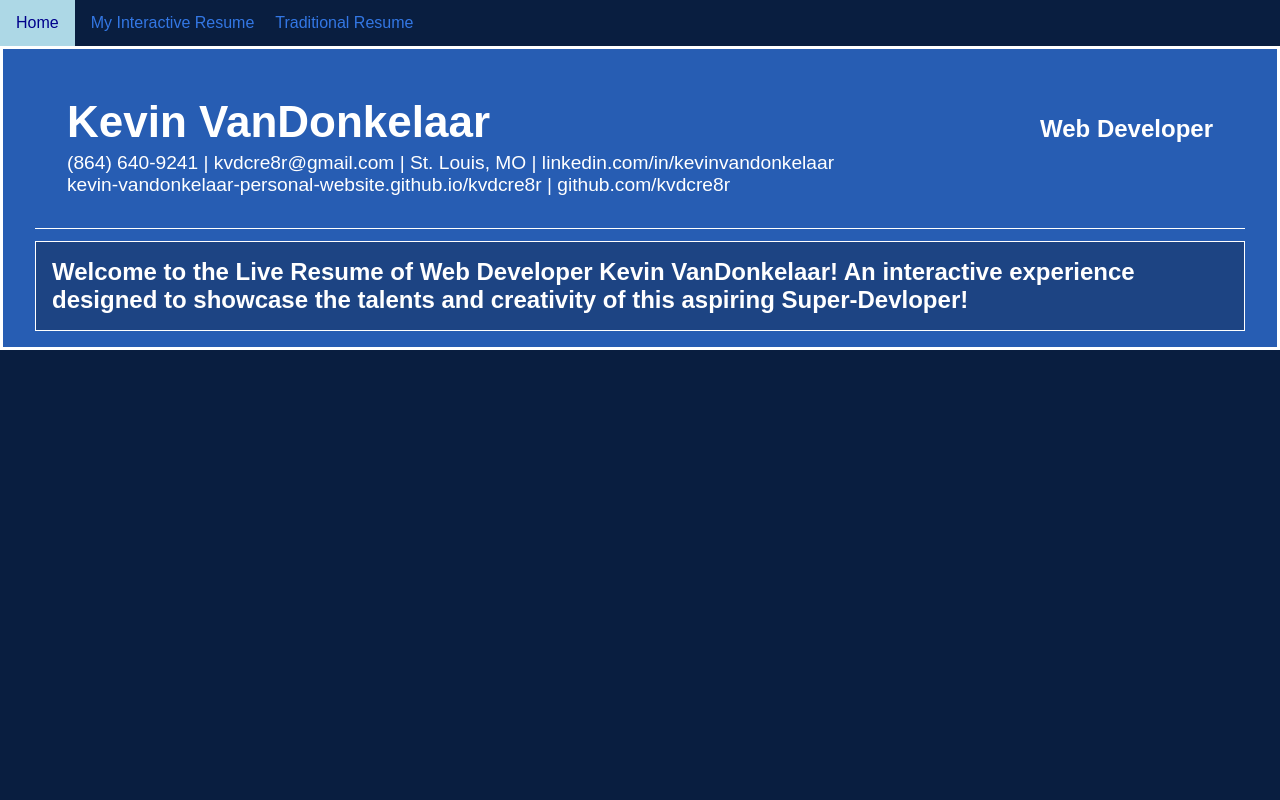
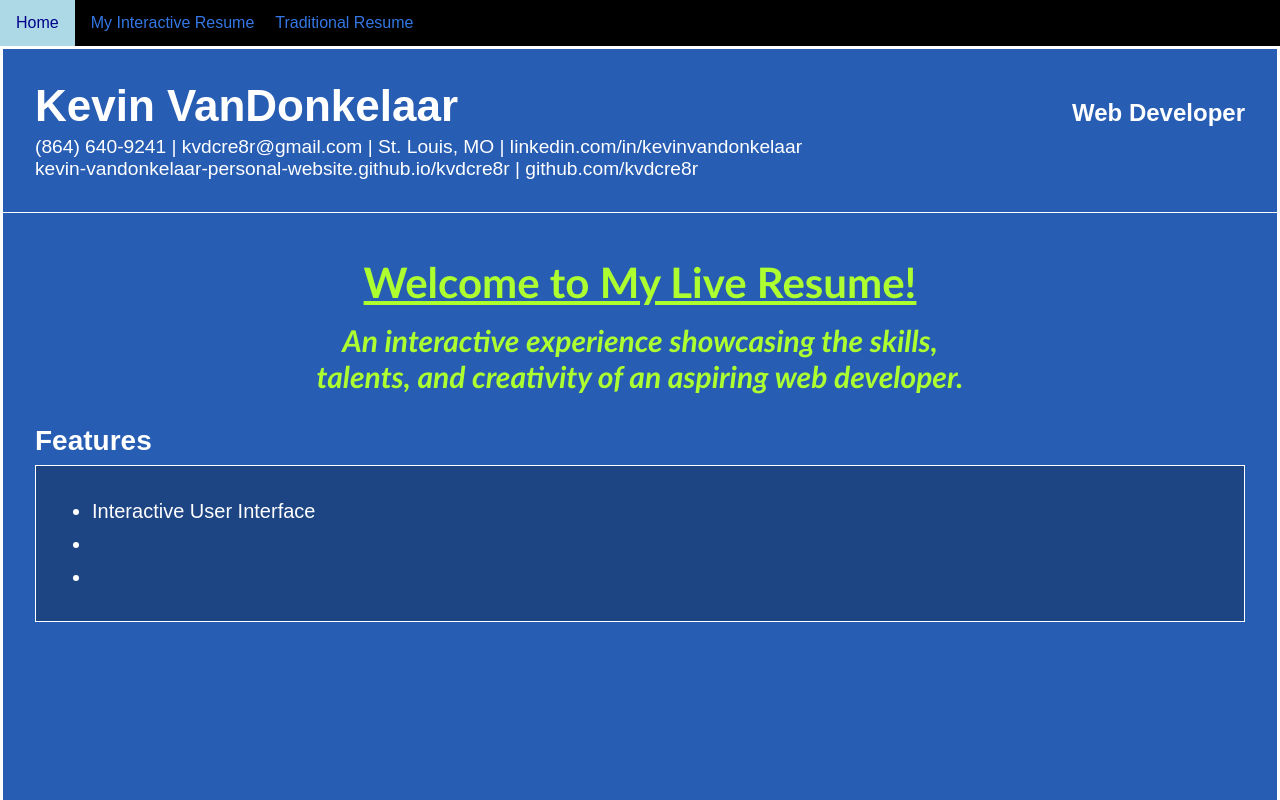
Before and after one commit to kvdcre8r/my_react_resume, a React (Vite) app: page / in a window 1280 px wide. Shown: the top 800 px of the page. Built offline with nearby package versions, Linux system fonts and the light colour scheme; the HTML template or start-up script is replaced by a standard one.

Commit message:
more  work on homepage and ui

```diff
--- a/src/App.css
+++ b/src/App.css
@@ -1,5 +1,4 @@
 * {
-  font-family: arial, sans-serif;
   margin: 0;
 }
 #root {
@@ -10,8 +9,8 @@
 
 body {
   font-family: open-sans, sans-serif;
-  background-color: #091e40;
-
+  background-color: black;
+}
 nav {
   display: flex;
   top: 0;
@@ -19,7 +18,7 @@ body {
   right: 0;
   overflow: hidden;
   position: sticky;
-    background-color: #091e40;
+  background-color: black;
   a {
     display: block;
     float: left;
@@ -80,7 +79,7 @@ body {
 
     h2 {
       text-align: right;
-        border: none
+      border: none;
     }
   }
 
@@ -90,7 +89,6 @@ body {
   }
 }
 
-
 #main-content {
   padding: 1rem 2rem;
 }
@@ -98,11 +96,10 @@ body {
   margin-top: 0.75em;
 
   article {
-      background-color: white;
+    background-color: #1d4483;
     padding: 1em;
     border: 0.1em solid white;
     margin-top: 0.5em;
-    }
   }
 }
 
--- a/src/Modules/Classic/classic.css
+++ b/src/Modules/Classic/classic.css
@@ -1,12 +1,15 @@
 .classic {
-  color: black;
-  background-color: white;
+  color:  rgb(62, 92, 126);
+  background-color: ivory;
   border: 0.2em solid black;
 
   h2 {
-    border-bottom: 0.1em solid black;
+    border-bottom: 0.1em solid rgb(47, 66, 87);
   }
   header {
-    border-bottom: 0.1em solid white;
+    border-bottom: 0.1em solid ivory;
+  }
+  article {
+    background-color: ivory;
   }
 }
--- a/src/Modules/Home/Home.jsx
+++ b/src/Modules/Home/Home.jsx
@@ -4,16 +4,30 @@ import "./home.css";
 export function Home() {
   return (
     <main className="home">
-      <div id="main-content">
+      <div id="home-content">
         <Header />
         <section>
-          <article>
+          <div id="intro">
             <h2>
-              Welcome to the Live Resume of Web Developer Kevin VanDonkelaar! An
-              interactive experience designed to showcase the talents and
-              creativity of this aspiring Super-Devloper!
+              <u>Welcome to My Live Resume!</u>
             </h2>
-          </article>
+            <h2 id="desc">
+              <em>
+                An interactive experience showcasing the skills, talents, and
+                creativity of an aspiring web developer.
+              </em>
+            </h2>
+          </div>
+          <div id="features">
+            <h2>Features</h2>
+            <article>
+              <ul>
+                <li>Interactive User Interface</li>
+                <li></li>
+                <li></li>
+              </ul>
+            </article>
+          </div>
         </section>
       </div>
     </main>
--- a/src/Modules/Home/home.css
+++ b/src/Modules/Home/home.css
@@ -3,20 +3,44 @@
   background-color: #275db3;
   border: 0.2em solid white;
 
-  header {
-    border-bottom: 0.1em solid white;
-  }
-  #main-content {
-    padding: 1rem 2rem;
+  #home-content {
+    padding-bottom: 20em;
+    header {
+      border-bottom: 0.1em solid white;
+      padding: 2rem;
+    }
 
-    article {
-      background-color: #1d4483;
-      font-family: spyagency;
+    section {
+      padding: 2em 2em;
+
+      #intro {
+        color: greenyellow;
+        text-align: center;
+        font-family:'Gill Sans', 'Gill Sans MT', Calibri, 'Trebuchet MS', sans-serif;
+        font-size: 1.5em;
+        text-wrap: balance;
+
+        #desc {
+          font-size: 1.25em;
+          padding: 0.5em;
+        }
+      }
+      #features {
+        padding-top: 1em;
+      }
+      h2 {
+        font-size: 1.75em;
+      }
+
+      article {
+        color: white;
+        text-align: left;
+
+        li {
+          font-size: 1.25em;
+          padding-top: 0.5em;
+        }
+      }
     }
   }
 }
-
-@font-face {
-  font-family: spyagency;
-  src: url(../../assets/spyagency.ttf);
-}
--- a/src/Modules/Stylized/stylized.css
+++ b/src/Modules/Stylized/stylized.css
@@ -1,13 +1,23 @@
 .stylized {
-  color: white;
-  background-color: #275db3;
+  color: black;
+  background-color:black;
   border: 0.2em solid white;
+  font-family: spyagency;
+  text-shadow: -.05em 0 greenyellow, 0 .05em greenyellow,
+  .05em 0 greenyellow, 0 -.05em greenyellow;;
 
   header {
     border-bottom: 0.1em solid white;
   }
 
-  article {
-    background-color: #1d4483;
+  section {
+    article {
+      background-color: rgb(26, 49, 49);
+    }
   }
 }
+
+@font-face {
+  font-family: 'spyagency';
+  src: url(../../assets/spyagency.ttf);
+}
```
Lines whose indentation alone changed are shown as unchanged.
